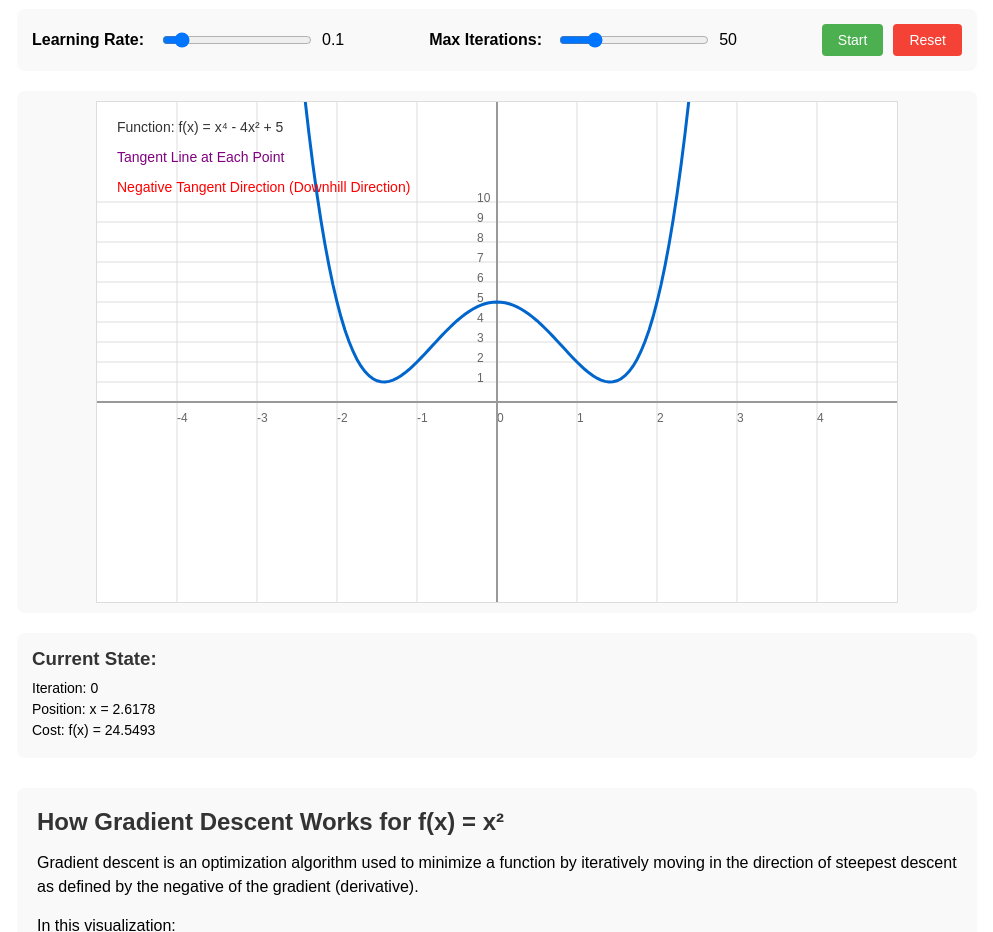
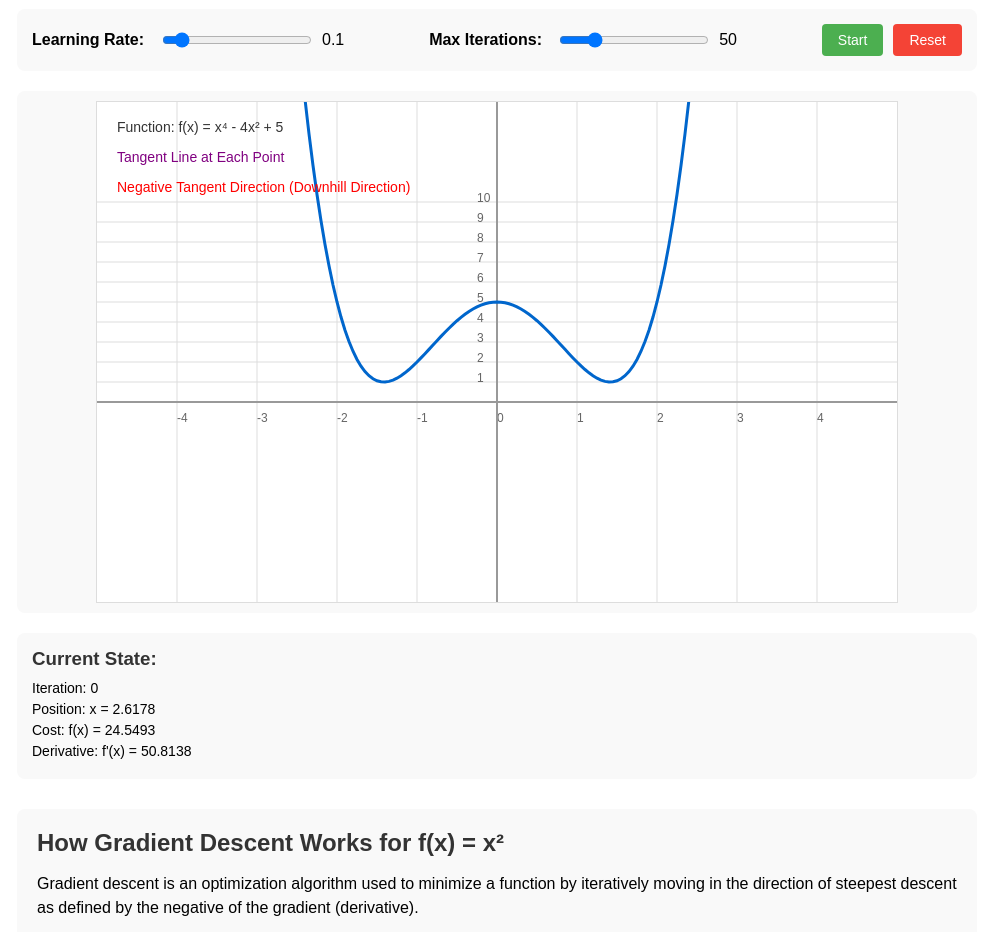
Before and after one commit to shosseini811/gradient-descent-visualization, a plain HTML site: page index.html in a window 1280 px wide. Shown: the part 98-1030 px from the top of the page, without its empty margins (143-1136 px from the left). Drawn offline with Linux system fonts and the light colour scheme.

Commit message:
Add derivative value display to information panel

```diff
--- a/index.html
+++ b/index.html
@@ -39,6 +39,7 @@
                 <p>Iteration: <span id="current-iteration">0</span></p>
                 <p>Position: x = <span id="current-x">0</span></p>
                 <p>Cost: f(x) = <span id="current-cost">0</span></p>
+                <p>Derivative: f'(x) = <span id="current-derivative">0</span></p>
             </div>
         </div>
 
--- a/script.js
+++ b/script.js
@@ -13,6 +13,7 @@ document.addEventListener('DOMContentLoaded', function() {
     const currentX = document.getElementById('current-x');
     const currentY = document.getElementById('current-y');
     const currentCost = document.getElementById('current-cost');
+    const currentDerivative = document.getElementById('current-derivative');
 
     // Set up variables for our visualization
     let isRunning = false;        // Tracks if the algorithm is currently running
@@ -148,10 +149,21 @@ document.addEventListener('DOMContentLoaded', function() {
 
     // Update the information panel with current values
     function updateInfoPanel() {
+        // Display the current iteration number
         currentIteration.textContent = iteration;
+
+        // Display the current x position (rounded to 4 decimal places)
         currentX.textContent = currentPosition.x.toFixed(4);
+
         // We don't need to update currentY as we're only showing x in the 1D visualization
+
+        // Display the current cost function value f(x) = x⁴ - 4x² + 5
         currentCost.textContent = costFunction(currentPosition.x).toFixed(4);
+
+        // Calculate and display the derivative value f'(x) = 4x³ - 8x
+        // This is the slope of the tangent line at the current position
+        const derivativeValue = 4 * Math.pow(currentPosition.x, 3) - 8 * currentPosition.x;
+        currentDerivative.textContent = derivativeValue.toFixed(4);
     }
 
     // Draw an arrow to show direction
```
